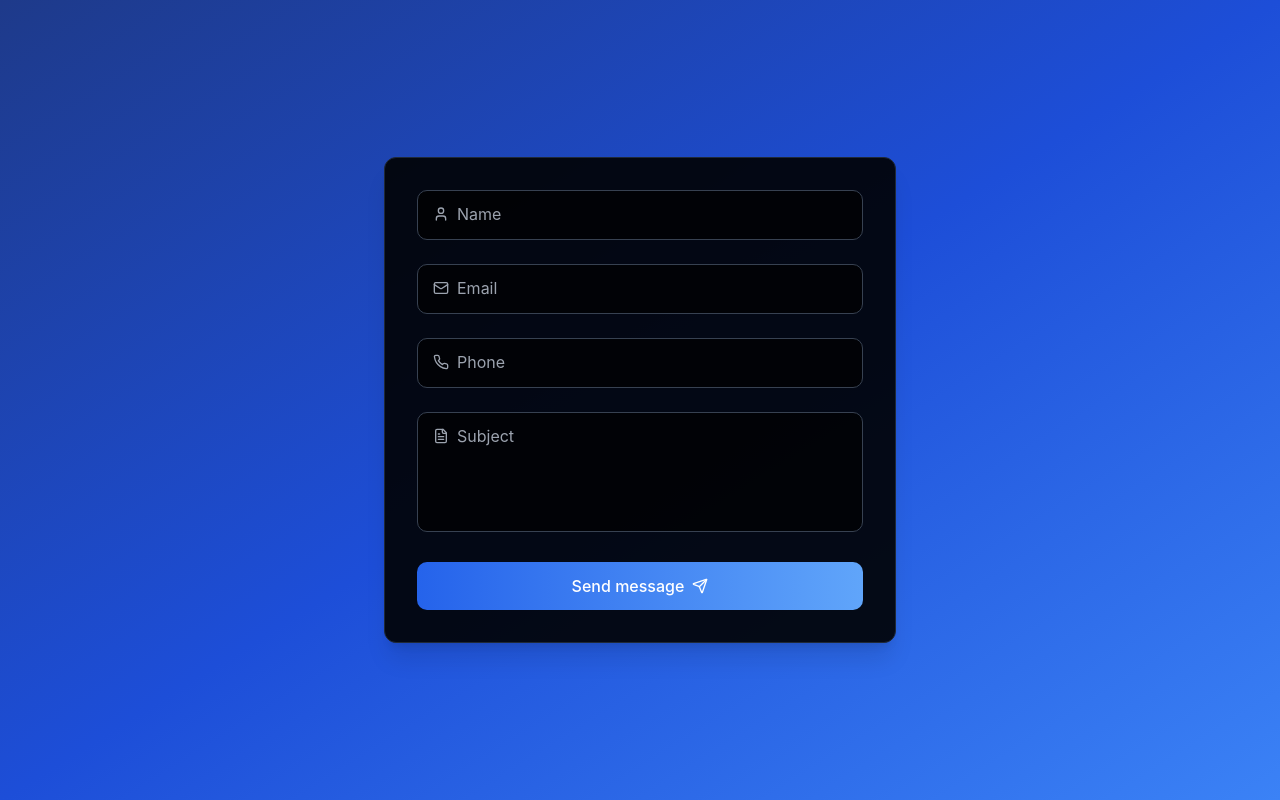
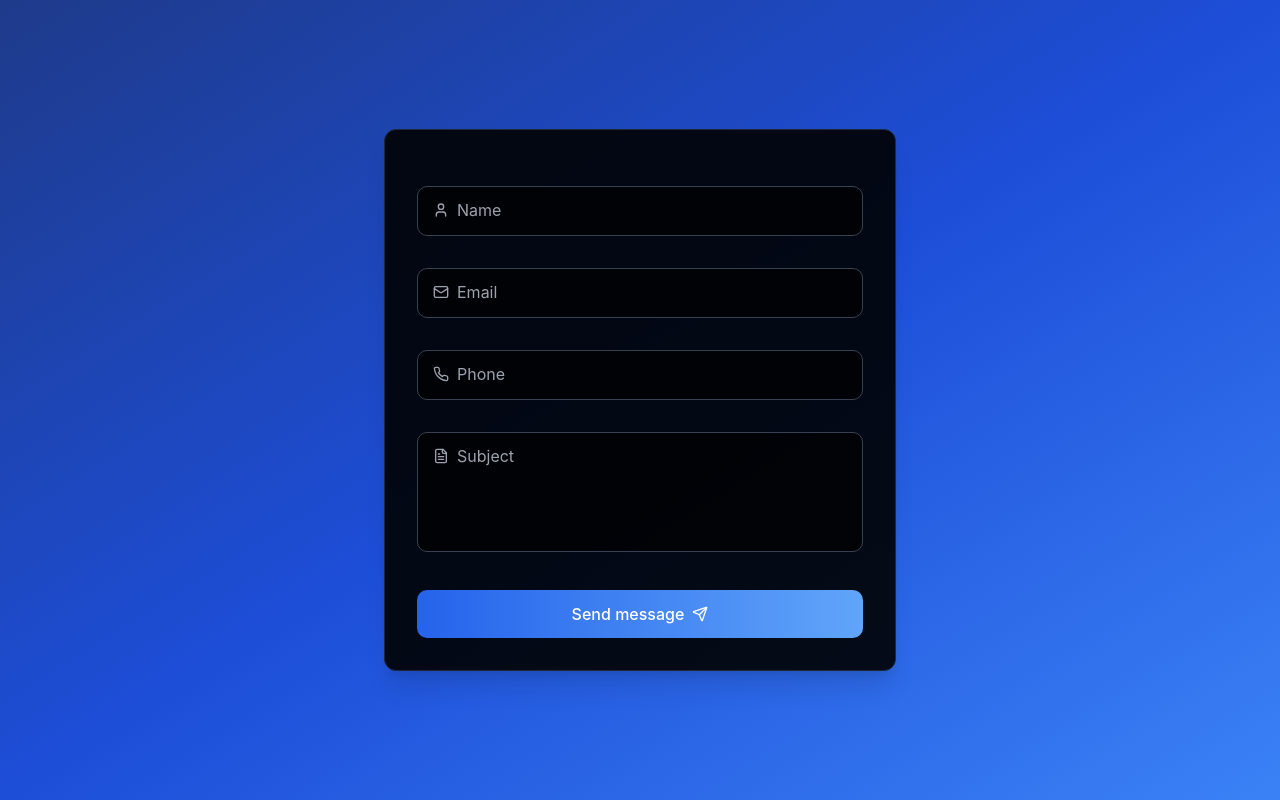
Before and after one commit to arinelson/static-value, a React (Vite) app: page / in a window 1280 px wide. Built offline with nearby package versions, Linux system fonts and the light colour scheme.

Commit message:
Improve Contact Form Spacing
Adds more spacing between form fields for better readability.

```diff
--- a/src/components/ContactForm.tsx
+++ b/src/components/ContactForm.tsx
@@ -1,3 +1,4 @@
+
 import React, { useState } from 'react';
 import { Send, User, Mail, Phone, FileText } from 'lucide-react';
 import { toast } from '@/components/ui/use-toast';
@@ -187,8 +188,8 @@ const ContactForm: React.FC = () => {
   return (
     <div className="w-full max-w-lg mx-auto animate-fade-in-up">
       <div className="bg-black/90 rounded-xl p-8 shadow-xl border border-gray-800">
-        <form onSubmit={handleSubmit} className="space-y-6">
-          <div className="relative">
+        <form onSubmit={handleSubmit} className="space-y-8">
+          <div className="relative mt-6">
             <label
               className={`absolute left-4 flex items-center gap-2 transition-all duration-300 ${
                 focusedField === 'name' || formData.name
@@ -216,7 +217,7 @@ const ContactForm: React.FC = () => {
             )}
           </div>
 
-          <div className="relative">
+          <div className="relative mt-8">
             <label
               className={`absolute left-4 flex items-center gap-2 transition-all duration-300 ${
                 focusedField === 'email' || formData.email
@@ -244,7 +245,7 @@ const ContactForm: React.FC = () => {
             )}
           </div>
 
-          <div className="relative">
+          <div className="relative mt-8">
             <label
               className={`absolute left-4 flex items-center gap-2 transition-all duration-300 ${
                 focusedField === 'phone' || formData.phone
@@ -272,7 +273,7 @@ const ContactForm: React.FC = () => {
             )}
           </div>
 
-          <div className="relative">
+          <div className="relative mt-8">
             <label
               className={`absolute left-4 flex items-center gap-2 transition-all duration-300 ${
                 focusedField === 'subject' || formData.subject
@@ -302,7 +303,7 @@ const ContactForm: React.FC = () => {
           <button
             type="submit"
             disabled={submitting}
-            className="w-full bg-gradient-to-r from-blue-600 to-blue-400 hover:from-blue-500 hover:to-blue-300 rounded-md py-3 px-4 flex items-center justify-center gap-2 text-white font-medium transition-all duration-300 group"
+            className="w-full bg-gradient-to-r from-blue-600 to-blue-400 hover:from-blue-500 hover:to-blue-300 rounded-md py-3 px-4 flex items-center justify-center gap-2 text-white font-medium transition-all duration-300 group mt-8"
           >
             <span className="group-hover:translate-x-1 transition-transform duration-300">
               {submitting ? 'Sending...' : 'Send message'}
```
